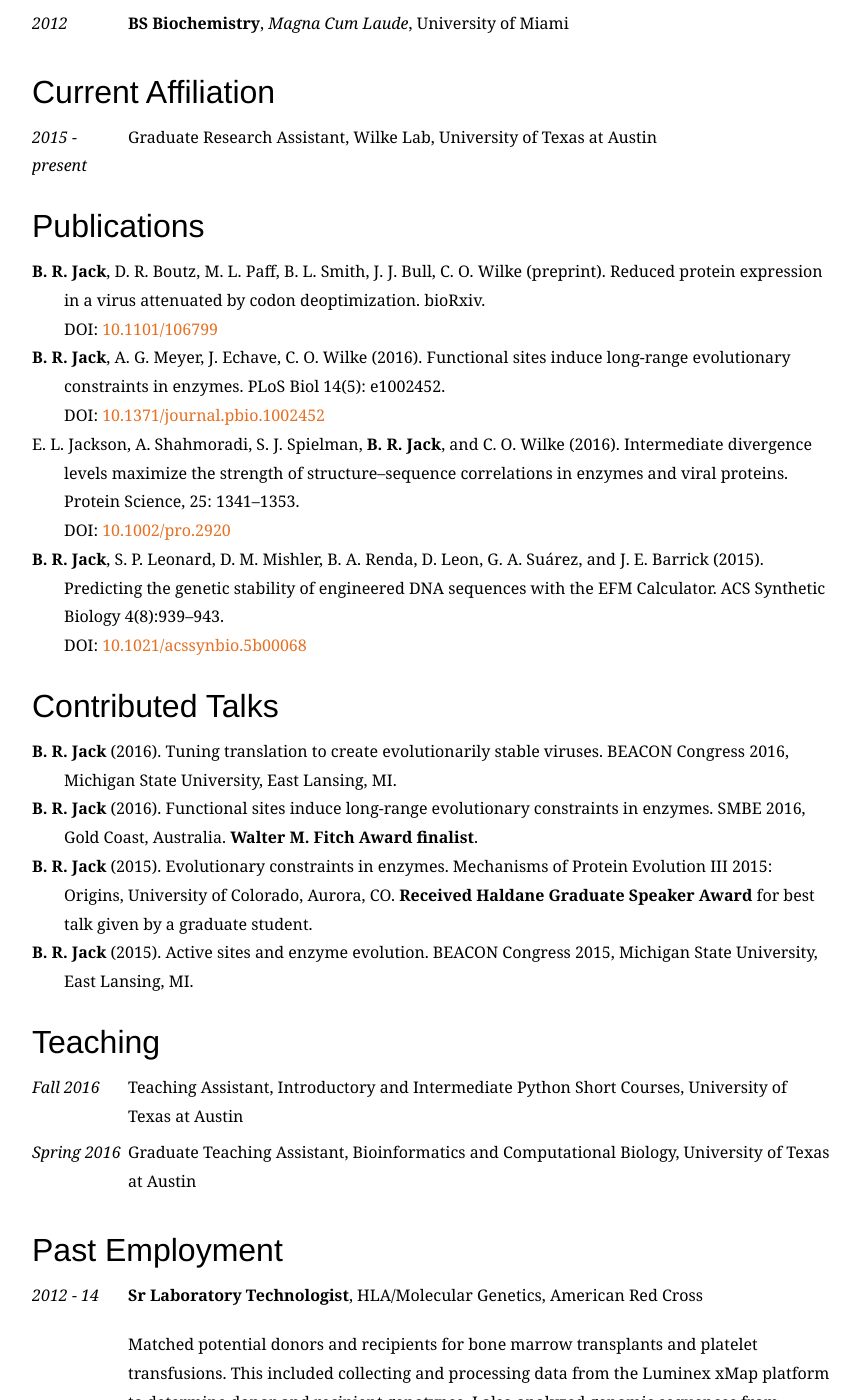
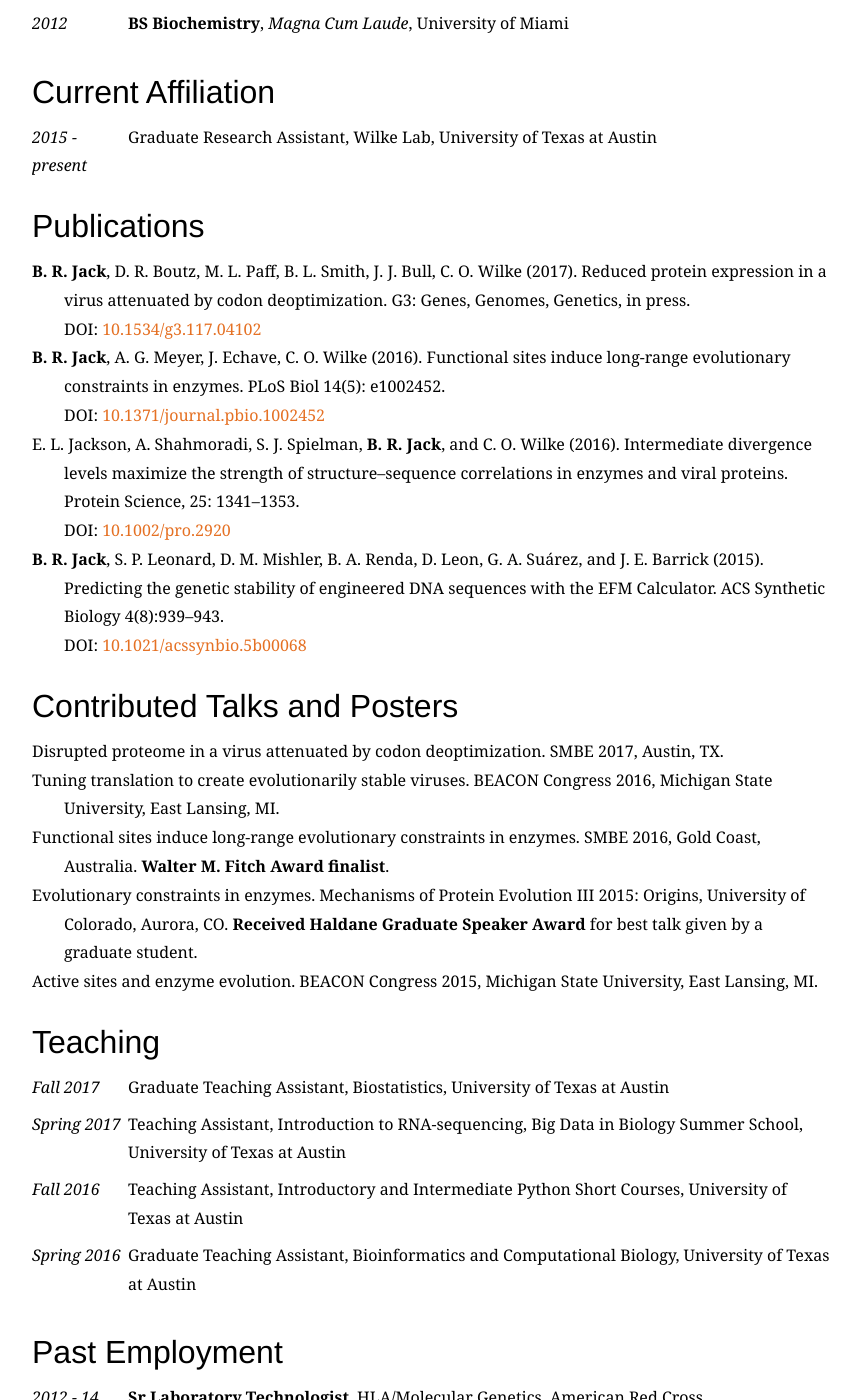
Before and after one commit to benjaminjack/benjaminjack.github.io, a Jekyll site: the page built from cv.html, in a window 1280 px wide and 1400 px high, scrolled down 419 px. Shown: the whole window, without its empty margins (208-1068 px from the left). Built offline with Jekyll 4.4.1, drawn with Linux system fonts in a browser that asks for light colours; some web fonts are replaced; comment, search, counter and statistics services are not loaded; some of the changed text lies outside the part shown.

Commit message:
Update cv.html

```diff
--- a/cv.html
+++ b/cv.html
@@ -22,8 +22,8 @@ layout: default
 <h3>Publications</h3>
 <ul class="cv">
 <li>
-  <strong>B. R. Jack</strong>, D. R. Boutz, M. L. Paff, B. L. Smith, J. J. Bull, C. O. Wilke (preprint). Reduced protein expression in a virus attenuated by codon deoptimization. bioRxiv.
-  <br />DOI: <a href="https://doi.org/10.1101/106799">10.1101/106799</a>&nbsp;&nbsp;
+  <strong>B. R. Jack</strong>, D. R. Boutz, M. L. Paff, B. L. Smith, J. J. Bull, C. O. Wilke (2017). Reduced protein expression in a virus attenuated by codon deoptimization. G3: Genes, Genomes, Genetics, in press.
+  <br />DOI: <a href="http://dx.doi.org/10.1534/g3.117.041020">10.1534/g3.117.04102</a>&nbsp;&nbsp;
   <div data-badge-popover="right" data-badge-type="4" data-doi="10.1101/106799" data-hide-no-mentions="true" class="altmetric-embed"></div>
 </li>
 <li>
@@ -43,16 +43,21 @@ layout: default
 </li>
 </ul>
 
-<h3>Contributed Talks</h3>
+<h3>Contributed Talks and Posters</h3>
 <ul class="cv">
-<li><strong>B. R. Jack</strong> (2016). Tuning translation to create evolutionarily stable viruses. BEACON Congress 2016, Michigan State University, East Lansing, MI.</li>
-<li><strong>B. R. Jack</strong> (2016). Functional sites induce long-range evolutionary constraints in enzymes. SMBE 2016, Gold Coast, Australia. <strong>Walter M. Fitch Award finalist</strong>.</li>
-<li><strong>B. R. Jack</strong> (2015). Evolutionary constraints in enzymes. Mechanisms of Protein Evolution III 2015: Origins, University of Colorado, Aurora, CO. <strong>Received Haldane Graduate Speaker Award</strong> for best talk given by a graduate student.</li>
-<li><strong>B. R. Jack</strong> (2015). Active sites and enzyme evolution. BEACON Congress 2015, Michigan State University, East Lansing, MI.</li>
+  <li>Disrupted proteome in a virus attenuated by codon deoptimization. SMBE 2017, Austin, TX.</li>
+<li>Tuning translation to create evolutionarily stable viruses. BEACON Congress 2016, Michigan State University, East Lansing, MI.</li>
+<li>Functional sites induce long-range evolutionary constraints in enzymes. SMBE 2016, Gold Coast, Australia. <strong>Walter M. Fitch Award finalist</strong>.</li>
+<li>Evolutionary constraints in enzymes. Mechanisms of Protein Evolution III 2015: Origins, University of Colorado, Aurora, CO. <strong>Received Haldane Graduate Speaker Award</strong> for best talk given by a graduate student.</li>
+<li>Active sites and enzyme evolution. BEACON Congress 2015, Michigan State University, East Lansing, MI.</li>
 </ul>
 
 <h3>Teaching</h3>
 <dl class="cv">
+  <dt>Fall 2017</dt>
+  <dd>Graduate Teaching Assistant, Biostatistics, University of Texas at Austin</dd>
+  <dt>Spring 2017</dt>
+  <dd>Teaching Assistant, Introduction to RNA-sequencing, Big Data in Biology Summer School, University of Texas at Austin</dd>
   <dt>Fall 2016</dt>
   <dd>Teaching Assistant, Introductory and Intermediate Python Short Courses, University of Texas at Austin
 <dt>Spring 2016</dt>
@@ -68,6 +73,6 @@ layout: default
 
 <h3>Computer Language Skills</h3>
 <ul class="cv">
-<li>Proficient in Python, R</li>
-<li>Working knowledge of C++, HTML, CSS, Javascript</li>
+<li>Proficient in Python, R, C++</li>
+<li>Working knowledge of HTML, CSS, Javascript</li>
 </ul>
```
